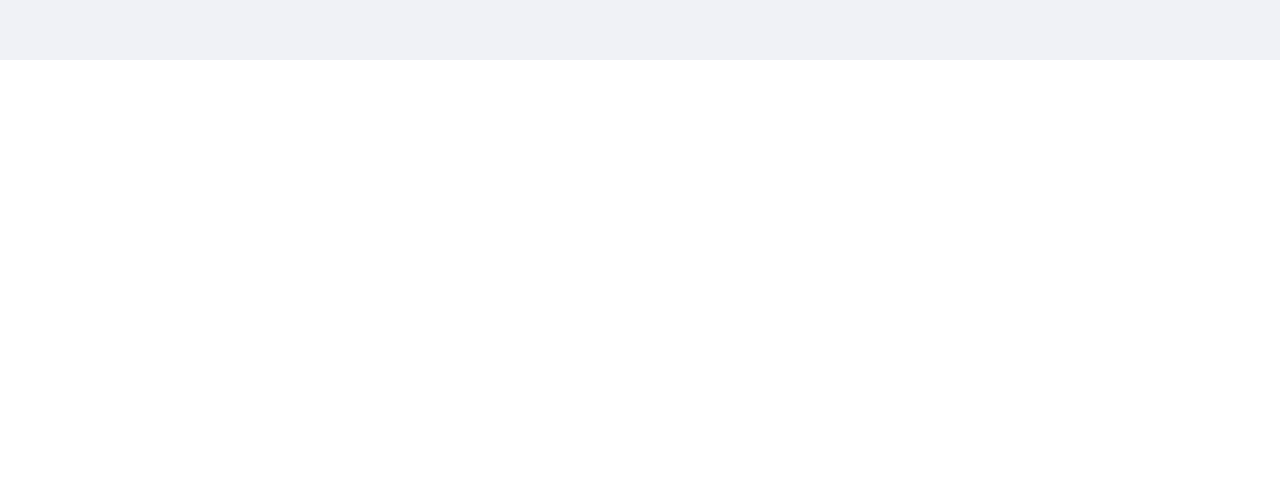
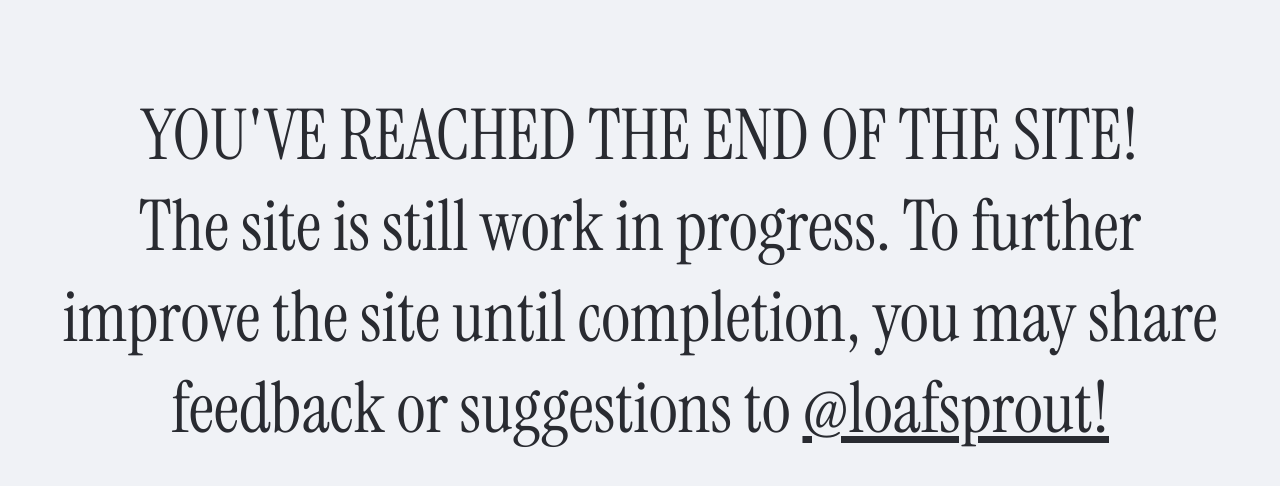
Before and after one commit to meisprout/wheeinday2023, a Next.js app: page / in a window 1280 px wide. Shown: the part 9697-10183 px from the top of the page. Before the commit the page ends 9757 px from the top, so only its background shows below. Built offline with nearby package versions, Linux system fonts and the light colour scheme.

Commit message:
Added message to the end of the site
Site published, despite work in progress, for user/audience feedback.

```diff
--- a/src/pages/index.js
+++ b/src/pages/index.js
@@ -6,6 +6,7 @@ import gsap from 'gsap'
 import ScrollTrigger from "gsap/dist/ScrollTrigger";
 import { useLayoutEffect, useRef } from 'react'
 import SoloWork from '@component/components/solowork'
+import Link from 'next/link'
 
 export default function Home() {
   gsap.registerPlugin(ScrollTrigger);
@@ -432,7 +433,12 @@ export default function Home() {
               As part of the performance line, Wheein is shown to be very skillful in dancing. She is able to do cool moves for hip-hop songs, to alluring moves for mature concepts.
               </p>
             </section>
+            <section className={styles.end}>
+              <h2>YOU&#39;VE REACHED THE END OF THE SITE!</h2>
+              <h2>The site is still work in progress. To further improve the site until completion, you may share feedback or suggestions to <Link href="https://twitter.com/loafsprout">@loafsprout!</Link></h2>
+            </section>
           </article>
+
       </main>
     </>
   )
--- a/src/styles/Home.module.css
+++ b/src/styles/Home.module.css
@@ -94,6 +94,17 @@
     width: 60rem;
 }
 
+.end{
+    text-align: center;
+    margin-top: 8rem;
+}
+
+.end a{
+    color: inherit;
+    font-family: inherit;
+    font-size: inherit;
+}
+
 @media only screen and (max-width:600px) {
     .responsivenotif{
         display: block;
```
